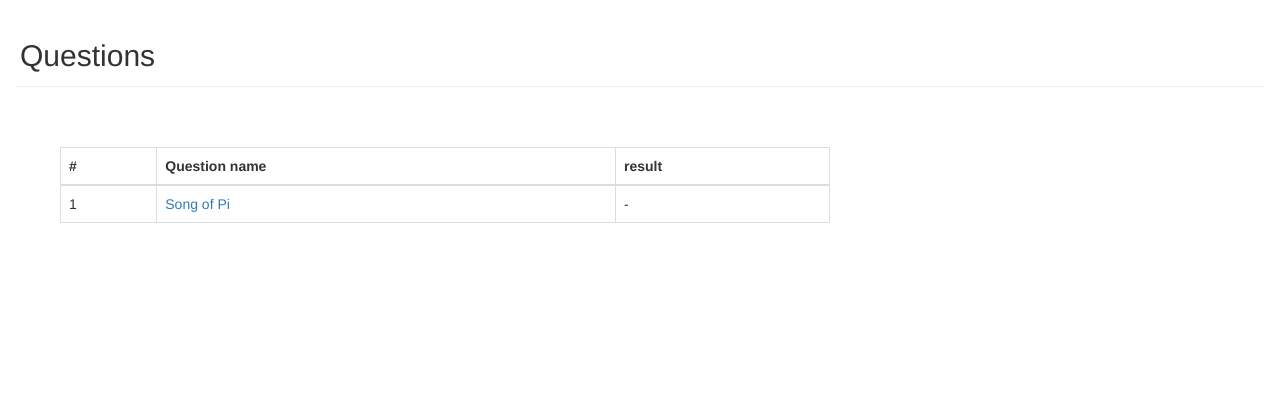
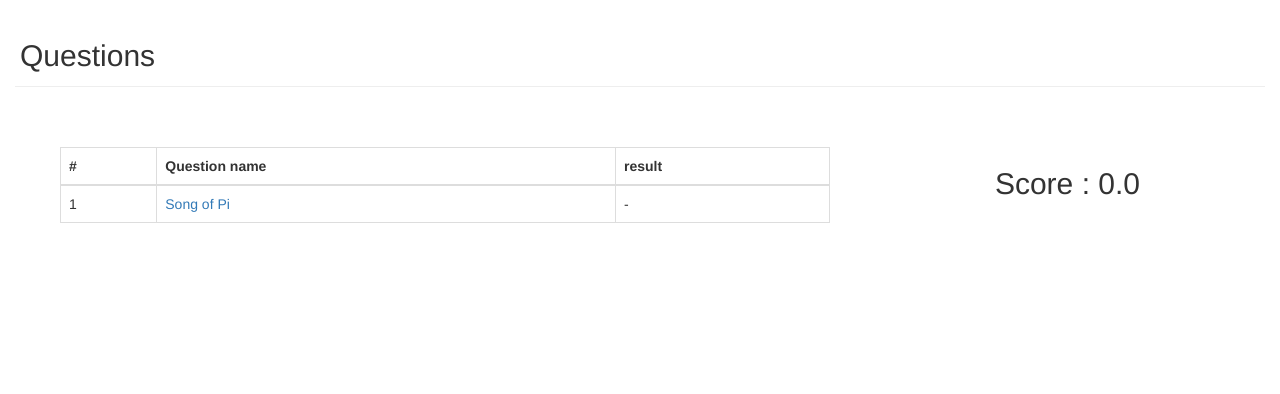
Before and after one commit to girishramnani/FlaskWars, a Flask app: page / in a window 1280 px wide. Shown: the part 51-445 px from the top of the page. Run offline with Flask 2, Linux system fonts and the light colour scheme; a user stored in the database is signed in; data comes from the database, SQL or seed files in the repository; parts of the project's set-up code (start-up, migrations or seed data) failed here and were passed over; some libraries are stand-ins or nearby versions.

Commit message:
showing the score

```diff
--- a/app/templates/login.html
+++ b/app/templates/login.html
@@ -22,7 +22,9 @@
                 </div>
                 <div class="col-md-3 cliente" style="height:100vh;">
                     {% block aside %}
-
+                    {% if current_user.is_authenticated() %}
+                        <div style="float:right"> <h2>Score : {{ current_user.total_score | float }}</h2></div>
+                        {% endif %}
                     {% endblock %}
 
                 </div>
```
